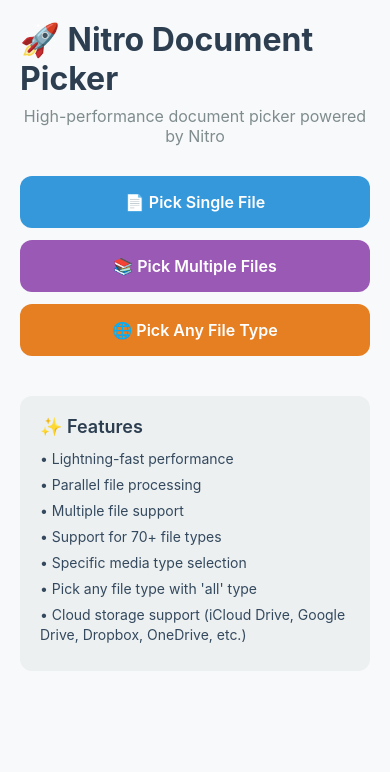
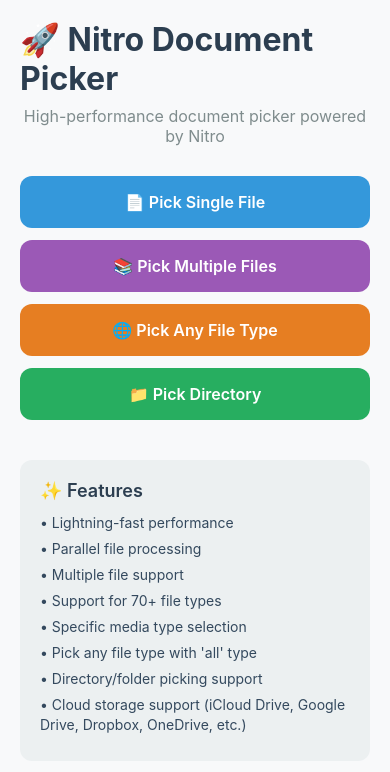
Before and after one commit to patrickkabwe/react-native-nitro-document-picker, a React Native app in the folder example/: screen / in a window 390 px wide. Shown: the top 772 px of the page. Built offline with nearby package versions, Linux system fonts and the light colour scheme.

Commit message:
docs(example): add directory picking functionality to example app

```diff
--- a/example/src/screens/HomeScreen.tsx
+++ b/example/src/screens/HomeScreen.tsx
@@ -12,6 +12,7 @@ import {
 import {
   NitroDocumentPicker,
   NitroDocumentPickerResult,
+  NitroDocumentPickerDirectoryResult,
   NitroDocumentType,
 } from 'react-native-nitro-document-picker';
 
@@ -24,6 +25,7 @@ const types: NitroDocumentType[] = [
 
 function HomeScreen(): React.JSX.Element {
   const [result, setResult] = useState<FileResult | null>(null);
+  const [directoryResult, setDirectoryResult] = useState<NitroDocumentPickerDirectoryResult | null>(null);
   const [isLoading, setIsLoading] = useState(false);
 
   const handlePickSingle = async () => {
@@ -81,6 +83,21 @@ function HomeScreen(): React.JSX.Element {
     }
   };
 
+  const handlePickDirectory = async () => {
+    try {
+      setIsLoading(true);
+      const directory = await NitroDocumentPicker.pickDirectory();
+      setDirectoryResult(directory);
+    } catch (error: any) {
+      if (error?.message?.includes('cancelled')) {
+        return;
+      }
+      Alert.alert('Error', error?.message || 'Failed to pick directory');
+    } finally {
+      setIsLoading(false);
+    }
+  };
+
 
   const formatFileSize = (bytes: number): string => {
     if (bytes < 1024) return bytes + ' B';
@@ -127,6 +144,15 @@ function HomeScreen(): React.JSX.Element {
               {isLoading ? '⏳ Loading...' : '🌐 Pick Any File Type'}
             </Text>
           </TouchableOpacity>
+
+          <TouchableOpacity
+            style={[styles.button, styles.directoryButton]}
+            onPress={handlePickDirectory}
+            disabled={isLoading}>
+            <Text style={styles.buttonText}>
+              {isLoading ? '⏳ Loading...' : '📁 Pick Directory'}
+            </Text>
+          </TouchableOpacity>
         </View>
 
         {files.length > 0 && (
@@ -169,6 +195,34 @@ function HomeScreen(): React.JSX.Element {
           </View>
         )}
 
+        {directoryResult && (
+          <View style={styles.resultContainer}>
+            <View style={styles.resultHeader}>
+              <Text style={styles.resultTitle}>Directory Selected</Text>
+              <TouchableOpacity
+                style={styles.clearButton}
+                onPress={() => setDirectoryResult(null)}>
+                <Text style={styles.clearButtonText}>Clear</Text>
+              </TouchableOpacity>
+            </View>
+
+            <View style={styles.fileCard}>
+              <View style={styles.fileHeader}>
+                <Text style={styles.fileIcon}>📁</Text>
+                <View style={styles.fileInfo}>
+                  <Text style={styles.fileName} numberOfLines={1}>
+                    {directoryResult.name}
+                  </Text>
+                  <Text style={styles.fileMeta}>Directory</Text>
+                </View>
+              </View>
+              <Text style={styles.filePath} numberOfLines={2}>
+                {directoryResult.uri}
+              </Text>
+            </View>
+          </View>
+        )}
+
         <View style={styles.infoCard}>
           <Text style={styles.infoTitle}>✨ Features</Text>
           <Text style={styles.infoText}>• Lightning-fast performance</Text>
@@ -177,6 +231,7 @@ function HomeScreen(): React.JSX.Element {
           <Text style={styles.infoText}>• Support for 70+ file types</Text>
           <Text style={styles.infoText}>• Specific media type selection</Text>
           <Text style={styles.infoText}>• Pick any file type with 'all' type</Text>
+          <Text style={styles.infoText}>• Directory/folder picking support</Text>
           <Text style={styles.infoText}>• Cloud storage support (iCloud Drive, Google Drive, Dropbox, OneDrive, etc.)</Text>
         </View>
       </ScrollView>
@@ -239,6 +294,9 @@ const styles = StyleSheet.create({
   },
   tertiaryButton: {
     backgroundColor: '#e67e22',
+  },
+  directoryButton: {
+    backgroundColor: '#27ae60',
   },
   buttonText: {
     color: '#ffffff',
```
